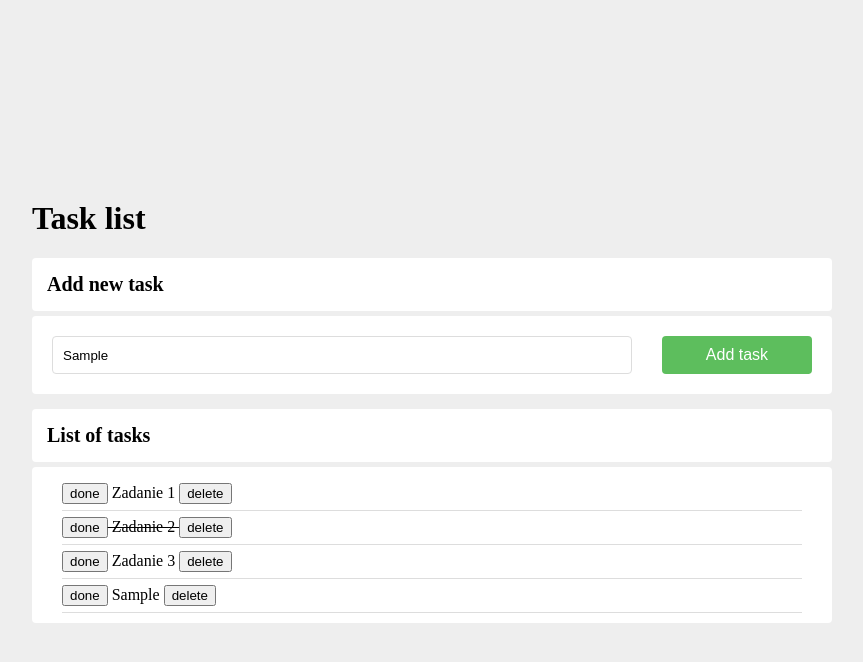
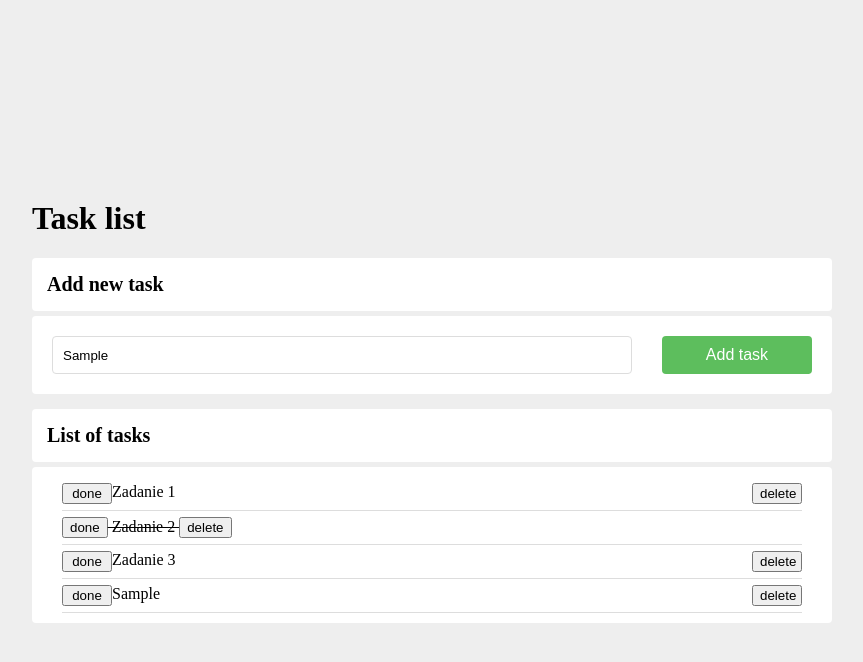
Before and after one commit to Jerszynski/to_do_list, a plain HTML site: page index.html in a window 1280 px wide. Both pictures are taken after typing "Sample" into the empty fields and a click on the button "Add task". Shown: the whole page, without its empty margins (208-1071 px from the left). Drawn offline with Linux system fonts and the light colour scheme.

Commit message:
Add grid to task__item. Add done/delete buttons and remove function in JS.

```diff
--- a/css/form.css
+++ b/css/form.css
@@ -73,6 +73,9 @@
 .task__item {
   border-bottom: 1px solid #ddd;
   padding: 6px 0;
+  display: grid;
+  grid-template-columns: 50px 1fr 50px;
+  justify-content: space-between;
 }
 
 .task__item--done {
--- a/javascript/script.js
+++ b/javascript/script.js
@@ -14,40 +14,53 @@
     },
   ];
 
+  const removeTask = (taskIndex) => {
+    tasks.splice(taskIndex, 1);
+    render();
+  };
+
+  const addNewTask = (addTaskInputElement) => {
+    tasks.push({ content: addTaskInputElement });
+
+    render();
+  };
+
   const render = () => {
     let htmlString = "";
 
     for (const task of tasks) {
       htmlString += `
-
-        <li class="${task.done ? "task__item--done" : "task__item"}">
-        <button>done</button>
-        ${task.content}
-        <button>delete</button></li>
+      <li class="${task.done ? "task__item--done" : "task__item"}">
+      <button>done</button>
+      ${task.content}
+      <button class="js-delete">delete</button>
+        </li>
         `;
     }
 
     document.querySelector(".js-tasks").innerHTML = htmlString;
-  };
 
-  const addNewTask = (addTaskButtonElement) => {
-    tasks.push({ content: addTaskButtonElement });
+    const deleteButtonElement = document.querySelectorAll(".js-delete");
 
-    render();
+    deleteButtonElement.forEach((deleteButtonElement, index) => {
+      deleteButtonElement.addEventListener("click", () => {
+        removeTask(index);
+      });
+    });
   };
 
   const onFormSubmit = (event) => {
     event.preventDefault();
 
-    const addTaskButtonElement = document
+    const addTaskInputElement = document
       .querySelector(".js-addTaskInput")
       .value.trim();
 
-    if (addTaskButtonElement === "") {
+    if (addTaskInputElement === "") {
       return;
     }
 
-    addNewTask(addTaskButtonElement);
+    addNewTask(addTaskInputElement);
   };
 
   const init = () => {
```
